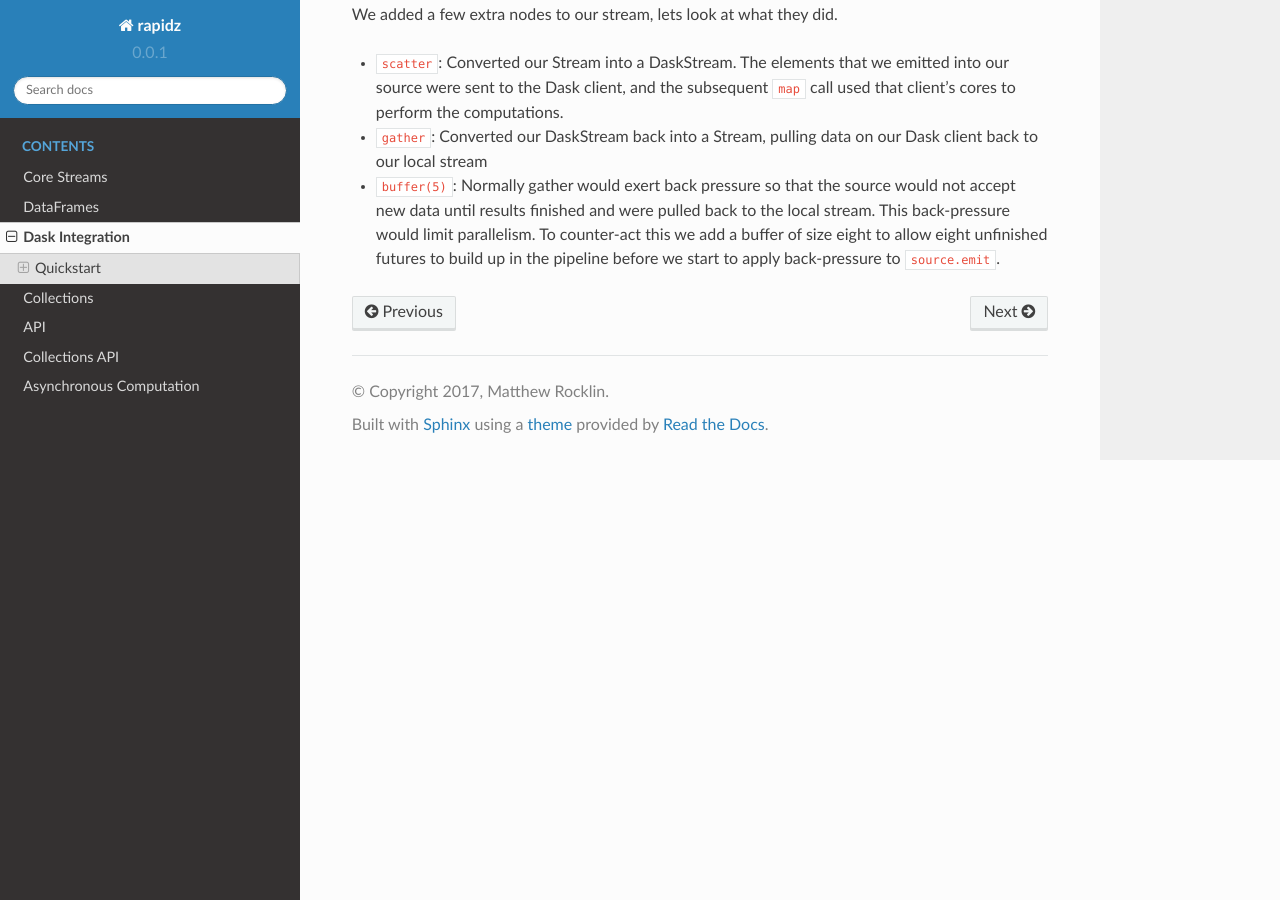
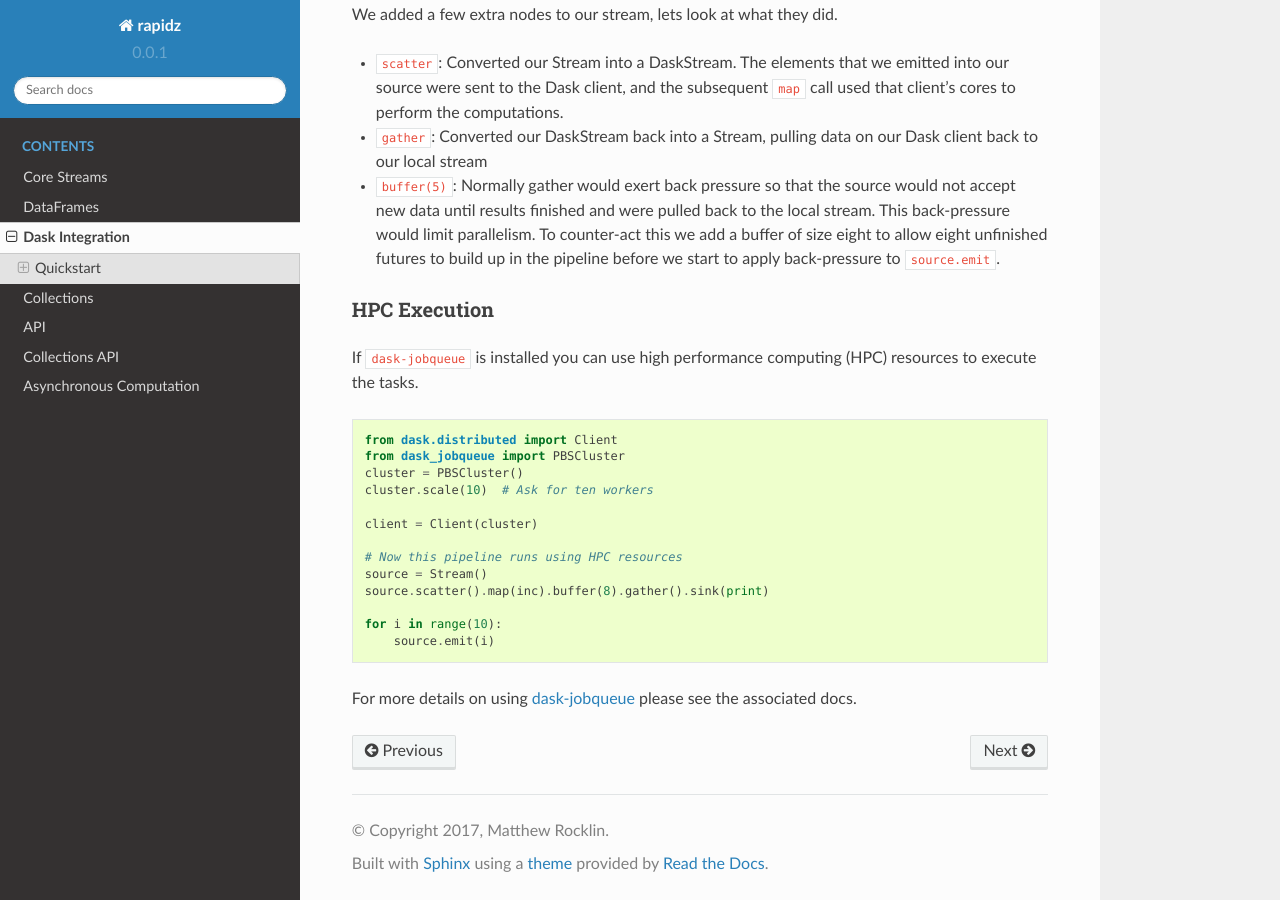
Before and after one commit to xpdAcq/rapidz, a Sphinx documentation site: the page built from docs/source/dask.rst, in a window 1280 px wide and 900 px high, scrolled down 2101 px. Built offline with Sphinx 7.4.7 and the Read the Docs theme 2.0.0, drawn with Linux system fonts in a browser that asks for light colours; pages that are not in the unit, such as notebooks, are missing from menus.

Commit message:
add discussion of HPC + Dask + rapidz

```diff
--- a/docs/source/dask.rst
+++ b/docs/source/dask.rst
@@ -117,3 +117,29 @@ did.
     ``source.emit``.
 
 .. _Dask: https://dask.pydata.org/en/latest/
+
+
+HPC Execution
++++++++++++++
+If ``dask-jobqueue`` is installed you can use high performance computing (HPC)
+resources to execute the tasks.
+
+.. code-block:: python
+
+   from dask.distributed import Client
+   from dask_jobqueue import PBSCluster
+   cluster = PBSCluster()
+   cluster.scale(10)  # Ask for ten workers
+
+   client = Client(cluster)
+
+   # Now this pipeline runs using HPC resources
+   source = Stream()
+   source.scatter().map(inc).buffer(8).gather().sink(print)
+
+   for i in range(10):
+       source.emit(i)
+
+For more details on using dask-jobqueue_ please see the associated docs.
+
+.. _dask-jobqueue: https://dask-jobqueue.readthedocs.io/en/latest/
```
